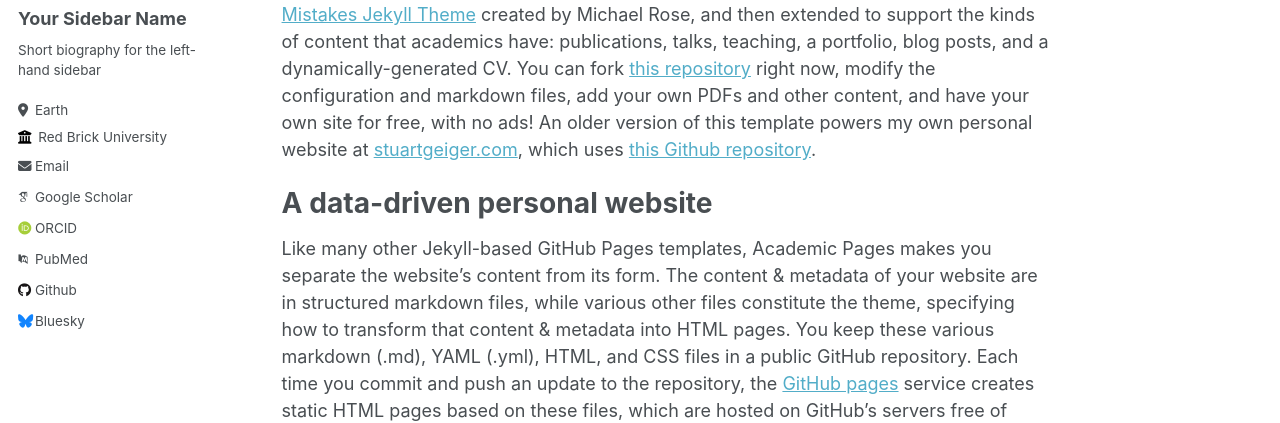
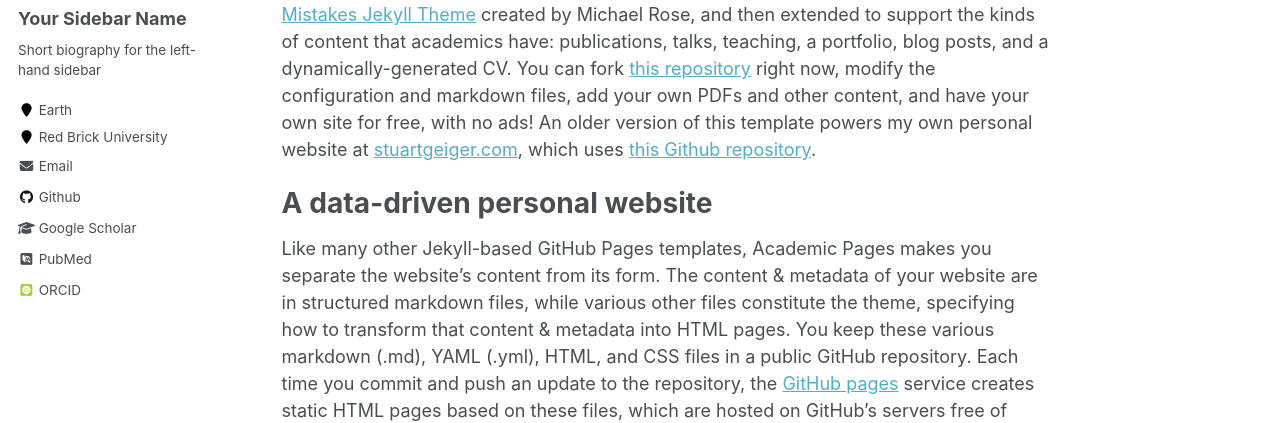
Before and after one commit to lmkoduru/lmkoduru.github.io, a Jekyll site: the page built from _pages/about.md, in a window 1280 px wide. Shown: the part 283-706 px from the top of the page. Built offline with Jekyll 4.4.1, drawn with Linux system fonts in a browser that asks for light colours; some web fonts are replaced.

Commit message:
Update author-profile.html

```diff
--- a/_includes/author-profile.html
+++ b/_includes/author-profile.html
@@ -16,143 +16,108 @@
 
   <div class="author__content">
     <h3 class="author__name">{{ author.name }}</h3>
-    {% if author.pronouns %}<p class="author__pronouns">{{ author.pronouns }}</p>{% endif %}
     {% if author.bio %}<p class="author__bio">{{ author.bio }}</p>{% endif %}
   </div>
 
   <div class="author__urls-wrapper">
     <button class="btn btn--inverse">Follow</button>
     <ul class="author__urls social-icons">
-      <!-- Font Awesome icons / Biographic information  -->
       {% if author.location %}
-        <li class="author__desktop"><i class="fa-solid fa-location-dot icon-pad-right" aria-hidden="true"></i>{{ author.location }}</li>
+        <li><i class="fa fa-fw fa-map-marker" aria-hidden="true"></i> {{ author.location }}</li>
       {% endif %}
       {% if author.employer %}
-        <li class="author__desktop"><i class="fa fa-solid fa-building-columns icon-pad-right" aria-hidden="true"></i>{{ author.employer }}</li>
+        <li><i class="fa fa-fw fa-map-marker" aria-hidden="true"></i> {{ author.employer }}</li>
       {% endif %}
       {% if author.uri %}
-        <li><a href="{{ author.uri }}"><i class="fas fa-fw fa-link icon-pad-right" aria-hidden="true"></i>{{ site.data.ui-text[site.locale].website_label | default: "Website" }}</a></li>
+        <li><a href="{{ author.uri }}"><i class="fas fa-fw fa-link" aria-hidden="true"></i> {{ site.data.ui-text[site.locale].website_label | default: "Website" }}</a></li>
       {% endif %}
       {% if author.email %}
-        <li><a href="mailto:{{ author.email }}"><i class="fas fa-fw fa-envelope icon-pad-right" aria-hidden="true"></i>{{ site.data.ui-text[site.locale].email_label | default: "Email" }}</a></li>
+        <li><a href="mailto:{{ author.email }}"><i class="fas fa-fw fa-envelope" aria-hidden="true"></i> {{ site.data.ui-text[site.locale].email_label | default: "Email" }}</a></li>
       {% endif %}
-
-      <!-- Font Awesome and Academicons icons / Academic websites -->
-      {% if author.arxiv %}
-        <li><a href="{{ author.arxiv }}"><i class="ai ai-arxiv ai-fw icon-pad-right"></i>arXiv</a></li>
+      {% if author.keybase %}
+        <li><a href="https://keybase.io/{{ author.keybase }}"><i class="fas fa-fw fa-key" aria-hidden="true"></i> Keybase</a></li>
+      {% endif %}
+       {% if author.researchgate %}
+        <li><a href="{{ author.researchgate }}"><i class="fab fa-fw fa-researchgate" aria-hidden="true"></i> ResearchGate</a></li>
+      {% endif %}
+      {% if author.twitter %}
+        <li><a href="https://twitter.com/{{ author.twitter }}"><i class="fab fa-fw fa-twitter-square" aria-hidden="true"></i> Twitter</a></li>
+      {% endif %}
+      {% if author.facebook %}
+        <li><a href="https://www.facebook.com/{{ author.facebook }}"><i class="fab fa-fw fa-facebook-square" aria-hidden="true"></i> Facebook</a></li>
+      {% endif %}
+      {% if author.google_plus %}
+        <li><a href="https://plus.google.com/+{{ author.google_plus }}"><i class="fab fa-fw fa-google-plus" aria-hidden="true"></i> Google+</a></li>
+      {% endif %}
+      {% if author.linkedin %}
+        <li><a href="https://www.linkedin.com/in/{{ author.linkedin }}"><i class="fab fa-fw fa-linkedin" aria-hidden="true"></i> LinkedIn</a></li>
+      {% endif %}
+      {% if author.xing %}
+        <li><a href="https://www.xing.com/profile/{{ author.xing }}"><i class="fab fa-fw fa-xing-square" aria-hidden="true"></i> XING</a></li>
+      {% endif %}
+      {% if author.instagram %}
+        <li><a href="https://instagram.com/{{ author.instagram }}"><i class="fab fa-fw fa-instagram" aria-hidden="true"></i> Instagram</a></li>
+      {% endif %}
+      {% if author.tumblr %}
+        <li><a href="https://{{ author.tumblr }}.tumblr.com"><i class="fab fa-fw fa-tumblr-square" aria-hidden="true"></i> Tumblr</a></li>
+      {% endif %}
+      {% if author.bitbucket %}
+        <li><a href="https://bitbucket.org/{{ author.bitbucket }}"><i class="fab fa-fw fa-bitbucket" aria-hidden="true"></i> Bitbucket</a></li>
+      {% endif %}
+      {% if author.github %}
+        <li><a href="https://github.com/{{ author.github }}"><i class="fab fa-fw fa-github" aria-hidden="true"></i> Github</a></li>
+      {% endif %}
+      {% if author.stackoverflow %}
+        <li><a href="https://www.stackoverflow.com/users/{{ author.stackoverflow }}"><i class="fab fa-fw fa-stack-overflow" aria-hidden="true"></i> Stackoverflow</a></li>
+      {% endif %}
+      {% if author.lastfm %}
+        <li><a href="https://lastfm.com/user/{{ author.lastfm }}"><i class="fab fa-fw fa-lastfm-square" aria-hidden="true"></i> Last.fm</a></li>
+      {% endif %}
+      {% if author.dribbble %}
+        <li><a href="https://dribbble.com/{{ author.dribbble }}"><i class="fab fa-fw fa-dribbble-square" aria-hidden="true"></i> Dribbble</a></li>
+      {% endif %}
+      {% if author.pinterest %}
+        <li><a href="https://www.pinterest.com/{{ author.pinterest }}"><i class="fab fa-fw fa-pinterest" aria-hidden="true"></i> Pinterest</a></li>
+      {% endif %}
+      {% if author.foursquare %}
+        <li><a href="https://foursquare.com/{{ author.foursquare }}"><i class="fab fa-fw fa-foursquare" aria-hidden="true"></i> Foursquare</a></li>
+      {% endif %}
+      {% if author.steam %}
+        <li><a href="https://steamcommunity.com/id/{{ author.steam }}"><i class="fab fa-fw fa-steam-square" aria-hidden="true"></i> Steam</a></li>
+      {% endif %}
+      {% if author.youtube %}
+        <li><a href="https://www.youtube.com/user/{{ author.youtube }}"><i class="fab fa-fw fa-youtube" aria-hidden="true"></i> YouTube</a></li>
+      {% endif %}
+      {% if author.soundcloud %}
+        <li><a href="https://soundcloud.com/{{ author.soundcloud }}"><i class="fab fa-fw fa-soundcloud" aria-hidden="true"></i> Soundcloud</a></li>
+      {% endif %}
+      {% if author.weibo %}
+        <li><a href="https://www.weibo.com/{{ author.weibo }}"><i class="fab fa-fw fa-weibo" aria-hidden="true"></i> Weibo</a></li>
+      {% endif %}
+      {% if author.flickr %}
+        <li><a href="https://www.flickr.com/{{ author.flickr }}"><i class="fab fa-fw fa-flickr" aria-hidden="true"></i> Flickr</a></li>
+      {% endif %}
+      {% if author.codepen %}
+        <li><a href="https://codepen.io/{{ author.codepen }}"><i class="fab fa-fw fa-codepen" aria-hidden="true"></i> CodePen</a></li>
+      {% endif %}
+      {% if author.vine %}
+        <li><a href="https://vine.co/u/{{ author.vine }}"><i class="fab fa-fw fa-vine" aria-hidden="true"></i> Vine</a></li>
       {% endif %}
       {% if author.googlescholar %}
-        <li><a href="{{ author.googlescholar }}"><i class="ai ai-google-scholar icon-pad-right"></i>Google Scholar</a></li>
+        <li><a href="{{ author.googlescholar }}"><i class="fas fa-fw fa-graduation-cap"></i> Google Scholar</a></li>
       {% endif %}
-      {% if author.semantic %}
-        <li><a href="{{ author.semantic }}"><i class="ai ai-semantic-scholar ai-fw icon-pad-right"></i>Semantic Scholar</a></li>
+      {% if author.pubmed %}
+        <li><a href="{{ author.pubmed }}"><i class="ai ai-pubmed-square ai-fw"></i> PubMed</a></li>
+      {% endif %}
+      {% if author.orcid %}
+        <li><a href="{{ author.orcid }}"><i class="ai ai-orcid-square ai-fw"></i> ORCID</a></li>
       {% endif %}
       {% if author.impactstory %}
-        <li><a href="{{ author.impactstory }}"><i class="ai ai-impactstory ai-fw icon-pad-right"></i>Impactstory</a></li>
-      {% endif %}
-      {% if author.orcid %}
-        <li><a href="{{ author.orcid }}"><i class="ai ai-orcid ai-fw icon-pad-right"></i>ORCID</a></li>
-      {% endif %}
-      {% if author.pubmed %}
-        <li><a href="{{ author.pubmed }}"><i class="ai ai-pubmed ai-fw icon-pad-right"></i>PubMed</a></li>
-      {% endif %}
-      {% if author.researchgate %}
-        <li><a href="{{ author.researchgate }}"><i class="fab fa-fw fa-researchgate icon-pad-right" aria-hidden="true"></i>ResearchGate</a></li>
-      {% endif %}
-
-      <!-- Font Awesome icons / Repositories and software development -->
-      {% if author.bitbucket %}
-        <li><a href="https://bitbucket.org/{{ author.bitbucket }}"><i class="fab fa-fw fa-bitbucket icon-pad-right" aria-hidden="true"></i>Bitbucket</a></li>
-      {% endif %}
-      {% if author.codepen %}
-        <li><a href="https://codepen.io/{{ author.codepen }}"><i class="fab fa-fw fa-codepen icon-pad-right" aria-hidden="true"></i>CodePen</a></li>
-      {% endif %}
-      {% if author.dribbble %}
-        <li><a href="https://dribbble.com/{{ author.dribbble }}"><i class="fab fa-fw fa-dribbble icon-pad-right" aria-hidden="true"></i>Dribbble</a></li>
-      {% endif %}
-      {% if author.github %}
-        <li><a href="https://github.com/{{ author.github }}"><i class="fab fa-fw fa-github icon-pad-right" aria-hidden="true"></i>Github</a></li>
-      {% endif %}
-      {% if author.kaggle %}
-        <li><a href="https://kaggle.com/{{ author.kaggle }}"><i class="fab fa-fw fa-kaggle icon-pad-right" aria-hidden="true"></i>Kaggle</a></li>
-      {% endif %}
-      {% if author.stackoverflow %}
-        <li><a href="https://www.stackoverflow.com/users/{{ author.stackoverflow }}"><i class="fab fa-fw fa-stack-overflow icon-pad-right" aria-hidden="true"></i>Stackoverflow</a></li>
-      {% endif %}
-
-      <!-- Font Awesome icons / Social media -->
-      {% if author.bluesky %}
-        <li><a href="https://bsky.app/profile/{{ author.bluesky }}"><i class="fab fa-fw fa-bluesky icon-pad-right" aria-hidden="true"></i>Bluesky</a></li>
-      {% endif %}
-      {% if author.facebook %}
-        <li><a href="https://www.facebook.com/{{ author.facebook }}"><i class="fab fa-fw fa-facebook-f icon-pad-right" aria-hidden="true"></i>Facebook</a></li>
-      {% endif %}
-      {% if author.flickr %}
-        <li><a href="https://www.flickr.com/{{ author.flickr }}"><i class="fab fa-fw fa-flickr icon-pad-right" aria-hidden="true"></i>Flickr</a></li>
-      {% endif %}
-      {% if author.foursquare %}
-        <li><a href="https://foursquare.com/{{ author.foursquare }}"><i class="fab fa-fw fa-foursquare icon-pad-right" aria-hidden="true"></i>Foursquare</a></li>
-      {% endif %}
-      {% if author.goodreads %}
-        <li><a href="https://www.goodreads.com/{{ author.goodreads }}"><i class="fab fa-fw fa-goodreads icon-pad-right" aria-hidden="true"></i>Goodreads</a></li>
-      {% endif %}
-      {% if author.google_plus %}
-        <li><a href="https://plus.google.com/+{{ author.google_plus }}"><i class="fab fa-fw fa-google-plus-g icon-pad-right" aria-hidden="true"></i>Google+</a></li>
-      {% endif %}
-      {% if author.keybase %}
-        <li><a href="https://keybase.io/{{ author.keybase }}"><i class="fas fa-fw fa-key icon-pad-right" aria-hidden="true"></i>Keybase</a></li>
-      {% endif %}
-      {% if author.instagram %}
-        <li><a href="https://instagram.com/{{ author.instagram }}"><i class="fab fa-fw fa-instagram icon-pad-right" aria-hidden="true"></i>Instagram</a></li>
-      {% endif %}
-      {% if author.lastfm %}
-        <li><a href="https://lastfm.com/user/{{ author.lastfm }}"><i class="fab fa-fw fa-lastfm icon-pad-right" aria-hidden="true"></i>Last.fm</a></li>
-      {% endif %}
-      {% if author.linkedin %}
-        <li><a href="https://www.linkedin.com/in/{{ author.linkedin }}"><i class="fab fa-fw fa-linkedin icon-pad-right" aria-hidden="true"></i>LinkedIn</a></li>
-      {% endif %}
-      {% if author.mastodon %}
-        <li><a href="{{ author.mastodon }}"><i class="fab fa-fw fa-mastodon icon-pad-right" aria-hidden="true"></i>Mastodon</a></li>
-      {% endif %}
-      {% if author.medium %}
-        <li><a href="{{ author.medium }}"><i class="fab fa-fw fa-medium icon-pad-right" aria-hidden="true"></i>Medium</a></li>
-      {% endif %}
-      {% if author.pinterest %}
-        <li><a href="https://www.pinterest.com/{{ author.pinterest }}"><i class="fab fa-fw fa-pinterest icon-pad-right" aria-hidden="true"></i>Pinterest</a></li>
-      {% endif %}
-      {% if author.soundcloud %}
-        <li><a href="https://soundcloud.com/{{ author.soundcloud }}"><i class="fab fa-fw fa-soundcloud icon-pad-right" aria-hidden="true"></i>Soundcloud</a></li>
-      {% endif %}
-      {% if author.steam %}
-        <li><a href="https://steamcommunity.com/id/{{ author.steam }}"><i class="fab fa-fw fa-steam icon-pad-right" aria-hidden="true"></i>Steam</a></li>
-      {% endif %}
-      {% if author.telegram %}
-        <li><a href="{{ author.telegram }}"><i class="fab fa-fw fa-telegram icon-pad-right" aria-hidden="true"></i>Telegram</a></li>
-      {% endif %}
-      {% if author.tumblr %}
-        <li><a href="https://{{ author.tumblr }}.tumblr.com"><i class="fab fa-fw fa-tumblr icon-pad-right" aria-hidden="true"></i>Tumblr</a></li>
-      {% endif %}
-      {% if author.twitter %}
-        <li><a href="https://twitter.com/{{ author.twitter }}"><i class="fab fa-fw fa-x-twitter icon-pad-right" aria-hidden="true"></i>X (formerly Twitter)</a></li>
-      {% endif %}
-      {% if author.vine %}
-        <li><a href="https://vine.co/u/{{ author.vine }}"><i class="fab fa-fw fa-vine icon-pad-right" aria-hidden="true"></i>Vine</a></li>
-      {% endif %}
-      {% if author.weibo %}
-        <li><a href="https://www.weibo.com/{{ author.weibo }}"><i class="fab fa-fw fa-weibo icon-pad-right" aria-hidden="true"></i>Weibo</a></li>
+        <li><a href="{{ author.impactstory }}"><i class="ai ai-impactstory ai-fw"></i> Impactstory</a></li>
       {% endif %}
       {% if author.wikipedia %}
-        <li><a href="https://en.wikipedia.org/wiki/User:{{ author.wikipedia }}"><i class="fab fa-fw fa-wikipedia-w icon-pad-right" aria-hidden="true"></i>Wikipedia</a></li>
-      {% endif %}
-      {% if author.xing %}
-        <li><a href="https://www.xing.com/profile/{{ author.xing }}"><i class="fab fa-fw fa-xing icon-pad-right" aria-hidden="true"></i>XING</a></li>
-      {% endif %}
-      {% if author.youtube %}
-        <li><a href="https://www.youtube.com/user/{{ author.youtube }}"><i class="fab fa-fw fa-youtube icon-pad-right" aria-hidden="true"></i>YouTube</a></li>
-      {% endif %}
-      {% if author.zhihu %}
-      <li><a href="{{ author.zhihu }}"><i class="fab fa-fw fa-zhihu icon-pad-right" aria-hidden="true"></i>Zhihu</a></li>
-      {% endif %}
+        <li><a href="https://en.wikipedia.org/wiki/User:{{ author.wikipedia }}"><i class="fab fa-fw fa-wikipedia-w" aria-hidden="true"></i> Wikipedia</a></li>
+{% endif %}
     </ul>
   </div>
 </div>
```
